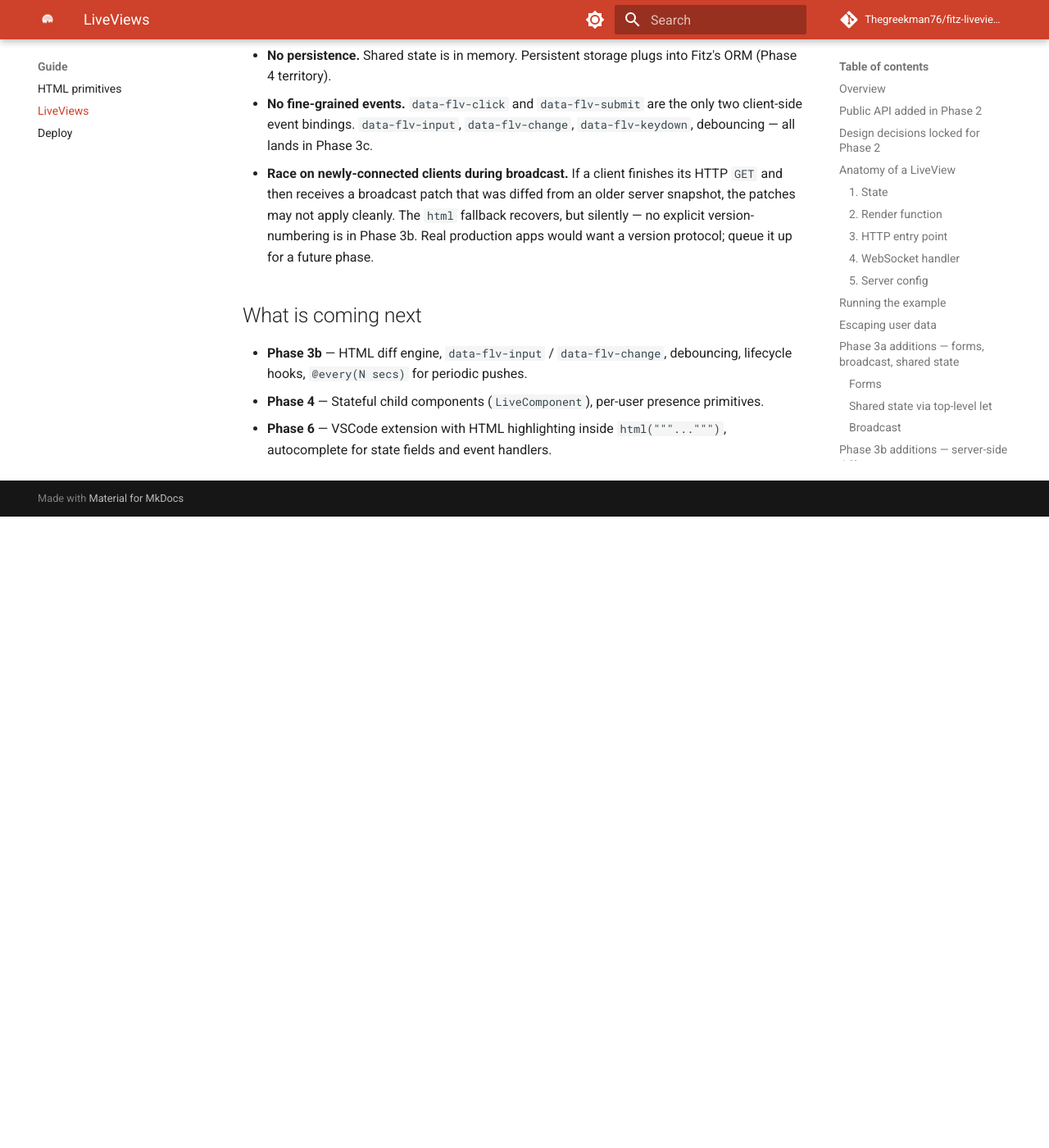
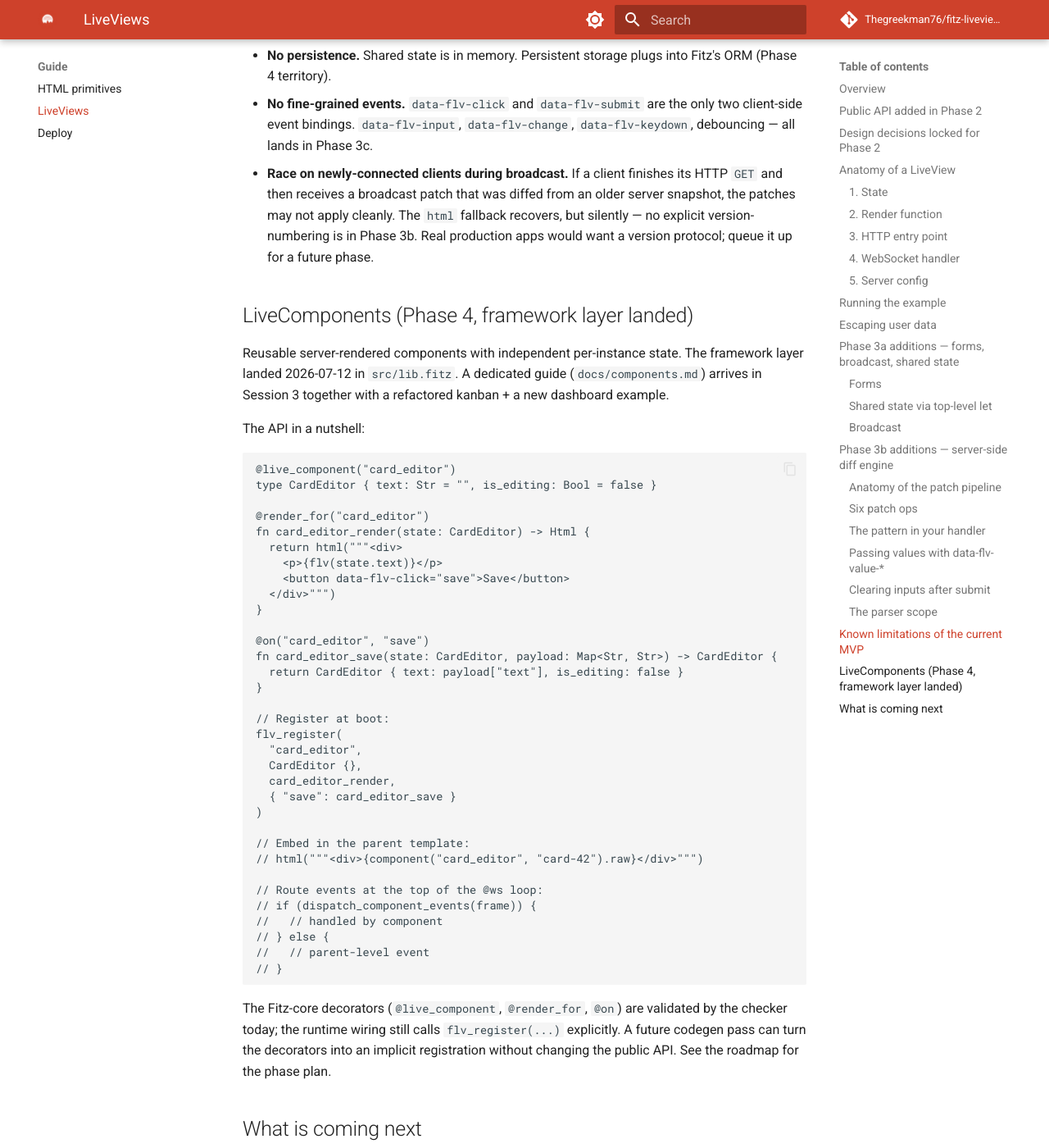
Before and after one commit to Thegreekman76/fitz-liveviews, an MkDocs documentation site: the page built from docs/live.md, in a window 1280 px wide and 1400 px high, scrolled down 8032 px. Shown: the whole window at 82% size. Built offline with MkDocs 1.6.1 and Material for MkDocs 9.7.7, drawn with Linux system fonts in a browser that asks for light colours; comment, search, counter and statistics services are not loaded; before the commit the page ends 8662 px from its top, so only the background shows below that; some of the changed text lies outside the part shown.

Commit message:
feat(lib,templates,vscode): Phase 4 framework layer + starter template + snippets (Session 2)
- src/lib.fitz — flv_register / component / dispatch_component_events
  APIs plus per-instance state store keyed by (name, id). ComponentReg
  holds render_fn / event_handlers / initial_state as Any so different
  components can carry different concrete signatures.
- Client runtime walks up to the enclosing [data-flv-component-name]
  wrapper and merges its data-flv-value-* attrs + component_name into
  the event payload. Buttons inside a component reach the server with
  full context, no boilerplate.
- templates/basic/ — starter scaffolded by `fitz new my-app --template
  liveviews`. Ships a counter with @get / @ws / @server and points the
  fitz_liveviews dep at the v0.3.0 tag.
- editors/vscode 0.2.0 -> 0.3.0 — 5 new snippets (livecomp, renderfor,
  onevent, flvcomp, dispatchcomp) covering the full Phase 4 pattern.
- docs/live.md + ROADMAP.md + README.md — Phase 4 status and API
  overview; dedicated docs/components.md lands in Session 3.
- 8 new tests (baseline 61 -> 69 green): 7 on component / dispatch,
  1 on the client walk-up.

````diff
--- a/docs/live.md
+++ b/docs/live.md
@@ -373,11 +373,67 @@ Explicitly NOT supported (documented so you know what to avoid):
   version-numbering is in Phase 3b. Real production apps would want
   a version protocol; queue it up for a future phase.
 
+## LiveComponents (Phase 4, framework layer landed)
+
+Reusable server-rendered components with independent per-instance
+state. The framework layer landed 2026-07-12 in `src/lib.fitz`. A
+dedicated guide (`docs/components.md`) arrives in Session 3 together
+with a refactored kanban + a new dashboard example.
+
+The API in a nutshell:
+
+```fitz
+@live_component("card_editor")
+type CardEditor { text: Str = "", is_editing: Bool = false }
+
+@render_for("card_editor")
+fn card_editor_render(state: CardEditor) -> Html {
+  return html("""<div>
+    <p>{flv(state.text)}</p>
+    <button data-flv-click="save">Save</button>
+  </div>""")
+}
+
+@on("card_editor", "save")
+fn card_editor_save(state: CardEditor, payload: Map<Str, Str>) -> CardEditor {
+  return CardEditor { text: payload["text"], is_editing: false }
+}
+
+// Register at boot:
+flv_register(
+  "card_editor",
+  CardEditor {},
+  card_editor_render,
+  { "save": card_editor_save }
+)
+
+// Embed in the parent template:
+// html("""<div>{component("card_editor", "card-42").raw}</div>""")
+
+// Route events at the top of the @ws loop:
+// if (dispatch_component_events(frame)) {
+//   // handled by component
+// } else {
+//   // parent-level event
+// }
+```
+
+The Fitz-core decorators (`@live_component`, `@render_for`, `@on`) are
+validated by the checker today; the runtime wiring still calls
+`flv_register(...)` explicitly. A future codegen pass can turn the
+decorators into an implicit registration without changing the public
+API. See the roadmap for the phase plan.
+
 ## What is coming next
 
-- **Phase 3b** — HTML diff engine, `data-flv-input` / `data-flv-change`,
-  debouncing, lifecycle hooks, `@every(N secs)` for periodic pushes.
-- **Phase 4** — Stateful child components (`LiveComponent`), per-user
-  presence primitives.
-- **Phase 6** — VSCode extension with HTML highlighting inside
-  `html("""...""")`, autocomplete for state fields and event handlers.
+- **Phase 4 (Session 3)** — Refactor `examples/kanban/` to use
+  `@live_component("card_editor")` for card edit mode; add a new
+  `examples/dashboard/` — grid of live tiles; dedicated
+  `docs/components.md`.
+- **Phase 4 (Session 4)** — Release coordination for Fitz core +
+  framework layer + VSCode extension v0.3.0 (already shipped
+  with `livecomp` / `renderfor` / `onevent` snippets).
+- **Beyond Phase 4** — presence primitives (per-user state across
+  connections), `@every(N secs)` for periodic server-driven pushes,
+  fine-grained events (`data-flv-input`, `data-flv-change`,
+  `data-flv-keydown`, debouncing).
````
Also changed, not shown: README.md (+8 -6 lines), ROADMAP.md (+22 -6 lines), editors/vscode/README.md (+18 -13 lines), templates/basic/README.md (added, +48 -0 lines), 5 other files.
